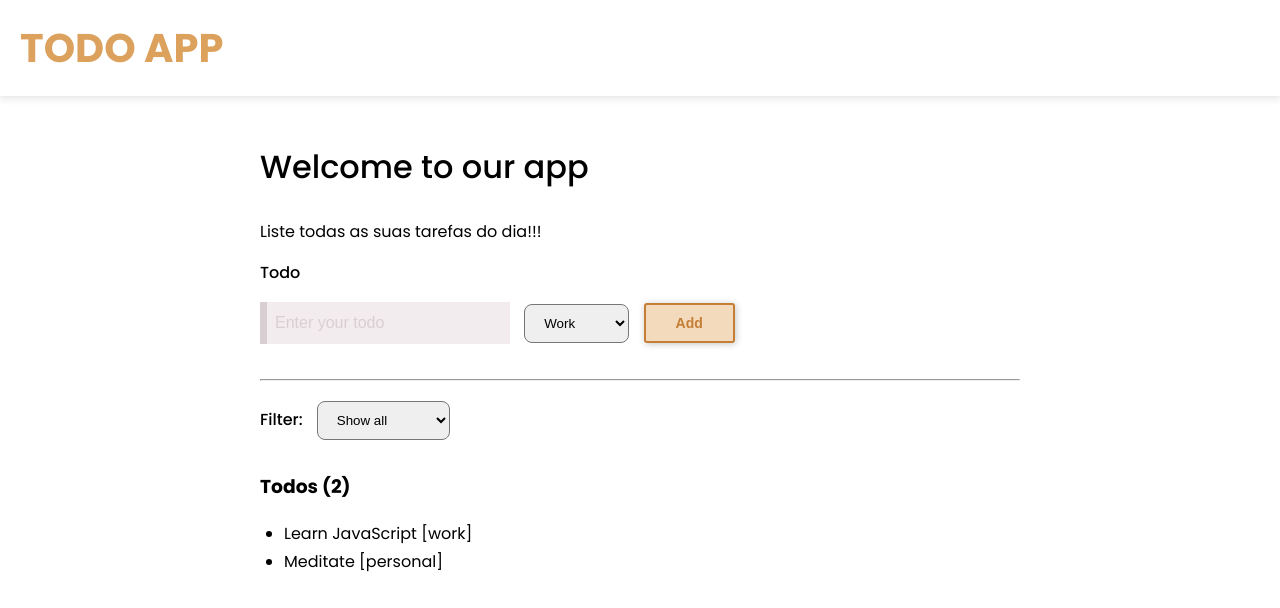
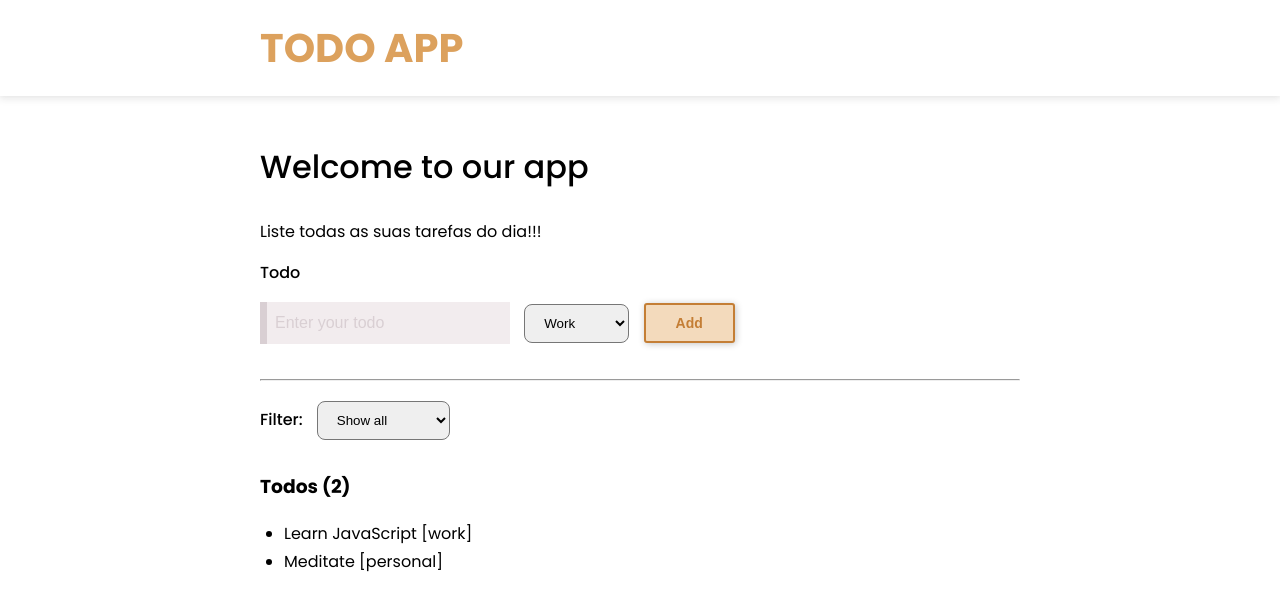
Before and after one commit to HeloisaFelizardo/todo-app, a plain HTML site: page index.html in a window 1280 px wide. Drawn offline with Linux system fonts and the light colour scheme.

Commit message:
adjusts css

```diff
--- a/index.css
+++ b/index.css
@@ -126,6 +126,9 @@ button.btn {
 	padding-left: 20px;
 	font-weight: 600;
 	text-transform: uppercase;
+	width: 100%;
+	max-width: 800px;
+	margin: auto;
 }
 
 #navbar ul {
@@ -222,6 +225,7 @@ input:not(.btn):focus {
 	color: var(--black);
 	margin-right: 20px;
 }
+
 .nav-tabs a#onlink {
 	border-bottom: 7px solid var(--accent-1);
 }
```
